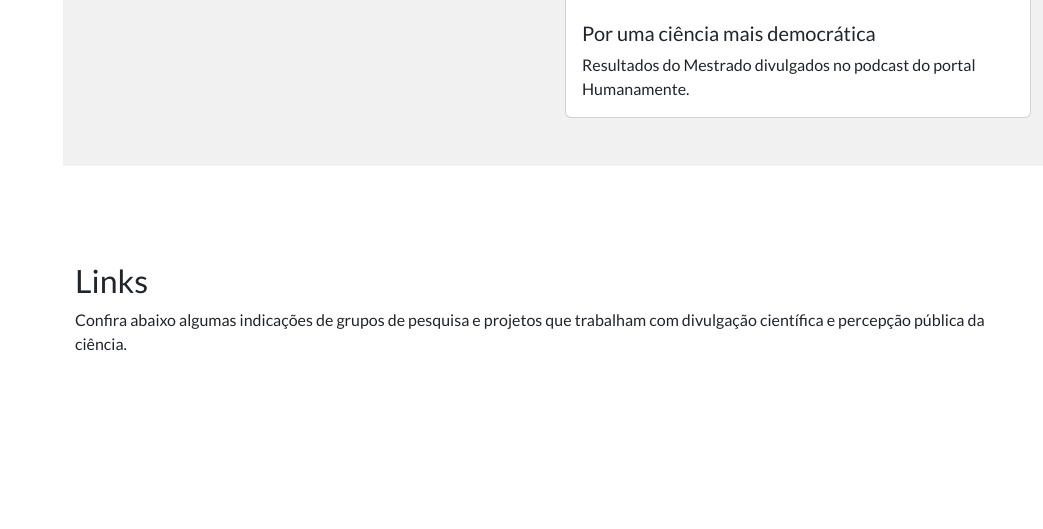
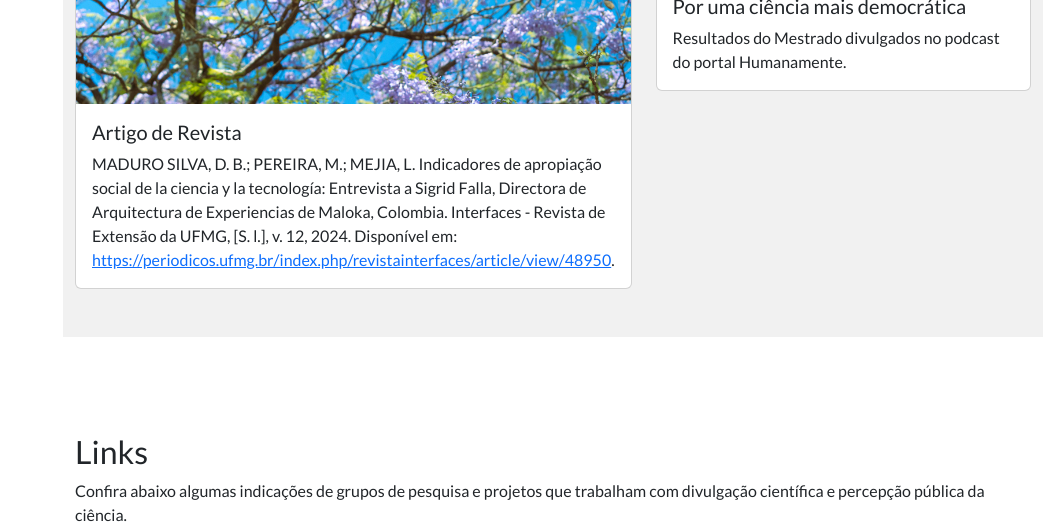
Before and after one commit to tbmpereira/portfolio-flask, a Flask app: page / in a window 1280 px wide. Shown: the part 4861-5390 px from the top of the page, without its empty margins (237-1280 px from the left). Before the commit the page ends 5212 px from the top, so only its background shows below. Run offline with Flask 3, Linux system fonts and the light colour scheme; some libraries are stand-ins or nearby versions; some web fonts are replaced.

Commit message:
inclusão de publicação na Revista Interfaces

```diff
--- a/templates/index.html
+++ b/templates/index.html
@@ -11,6 +11,16 @@
     <link rel="stylesheet" href="../static/academicons/academicons-1.9.4/css/academicons.min.css">
     <title>Portfólio - Marcelo Pereira</title>
 </head>
+
+<!-- Google tag (gtag.js) -->
+<script async src="https://www.googletagmanager.com/gtag/js?id=G-339CF1N5DL"></script>
+<script>
+  window.dataLayer = window.dataLayer || [];
+  function gtag(){dataLayer.push(arguments);}
+  gtag('js', new Date());
+
+  gtag('config', 'G-339CF1N5DL');
+</script>
 
 <body>
 
@@ -305,6 +315,13 @@
                                 <p class="card-text">PEREIRA, Marcelo. <strong>Ciência, sociedade, divulgação científica:</strong> a visão dos cientistas. 2023. 167 p. Dissertação de Mestrado em Sociologia – Universidade Federal de Minas Gerais, Belo Horizonte, 2023. Disponível em: <a href="http://hdl.handle.net/1843/55328">http://hdl.handle.net/1843/55328</a>.</p>
                             </div>
                         </div>
+                        <div class="card">
+                            <img src="../static/img/soliman-cifuentes-PrMmz01x-qs-unsplash.jpg" class="card-img-top" alt="Folhas de árvore">
+                            <div class="card-body">
+                                <h5 class="card-title">Artigo de Revista</h5>
+                                <p class="card-text">MADURO SILVA, D. B.; PEREIRA, M.; MEJIA, L. Indicadores de apropiação social de la ciencia y la tecnología: Entrevista a Sigrid Falla, Directora de Arquitectura de Experiencias de Maloka, Colombia. Interfaces - Revista de Extensão da UFMG, [S. l.], v. 12, 2024. Disponível em: <a href="https://periodicos.ufmg.br/index.php/revistainterfaces/article/view/48950">https://periodicos.ufmg.br/index.php/revistainterfaces/article/view/48950</a>.</p>
+                            </div>
+                        </div>
                     </div>
                     <div class="col" data-anime="right">
                         <h3>Divulgação</h3>
```
Also changed, not shown: static/img/soliman-cifuentes-PrMmz01x-qs-unsplash.jpg (added).
